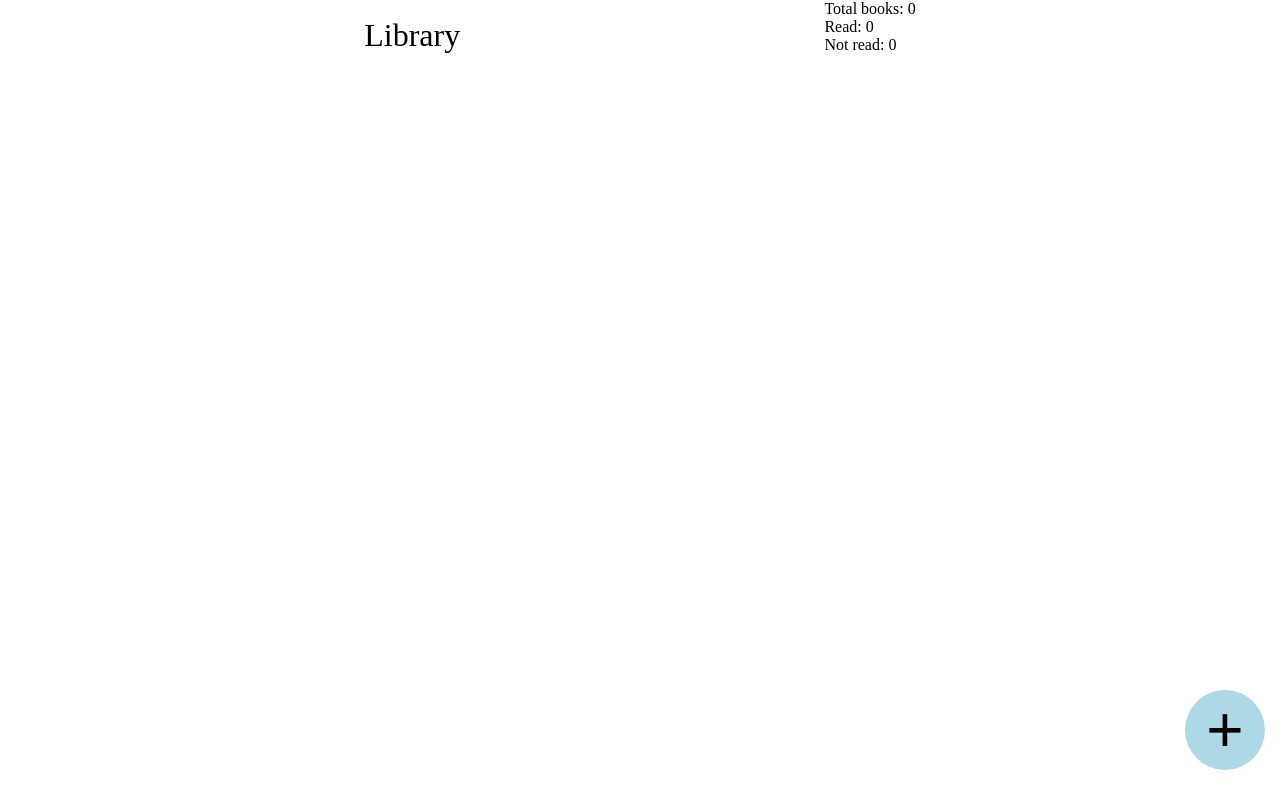
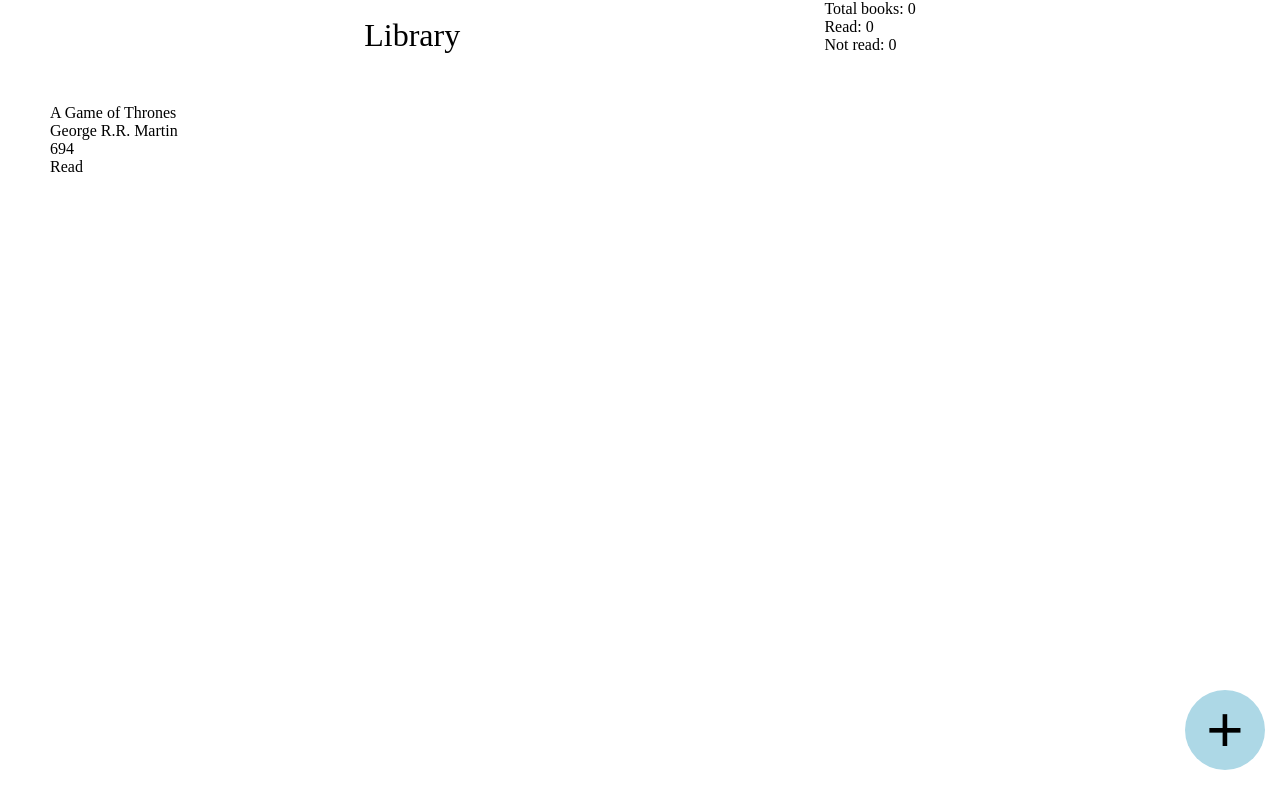
Before and after one commit to staticBunny/library, a plain HTML site: page index.html in a window 1280 px wide. Drawn offline with Linux system fonts and the light colour scheme.

Commit message:
Add example book

```diff
--- a/index.html
+++ b/index.html
@@ -17,7 +17,14 @@
 	<div class="text">Not read: 0</div>
       </div>
     </div>
-        <div class="main"></div>
+    <div class="main">
+      <div class="book">
+	<div class="title">A Game of Thrones</div>
+	<div class="author">George R.R. Martin</div>
+	<div class="pages">694</div>
+	<div class="read">Read</div>
+      </div>
+    </div>
   </div>
   <button id="add-book">+</button>
 </body>
--- a/styles.css
+++ b/styles.css
@@ -40,3 +40,9 @@
   width: 6rem;
   font-size: 5rem;
 }
+
+.main {
+  padding: 50px;
+  display: grid;
+  grid-auto-flow: column;
+}
```
Lines whose indentation alone changed are shown as unchanged.
